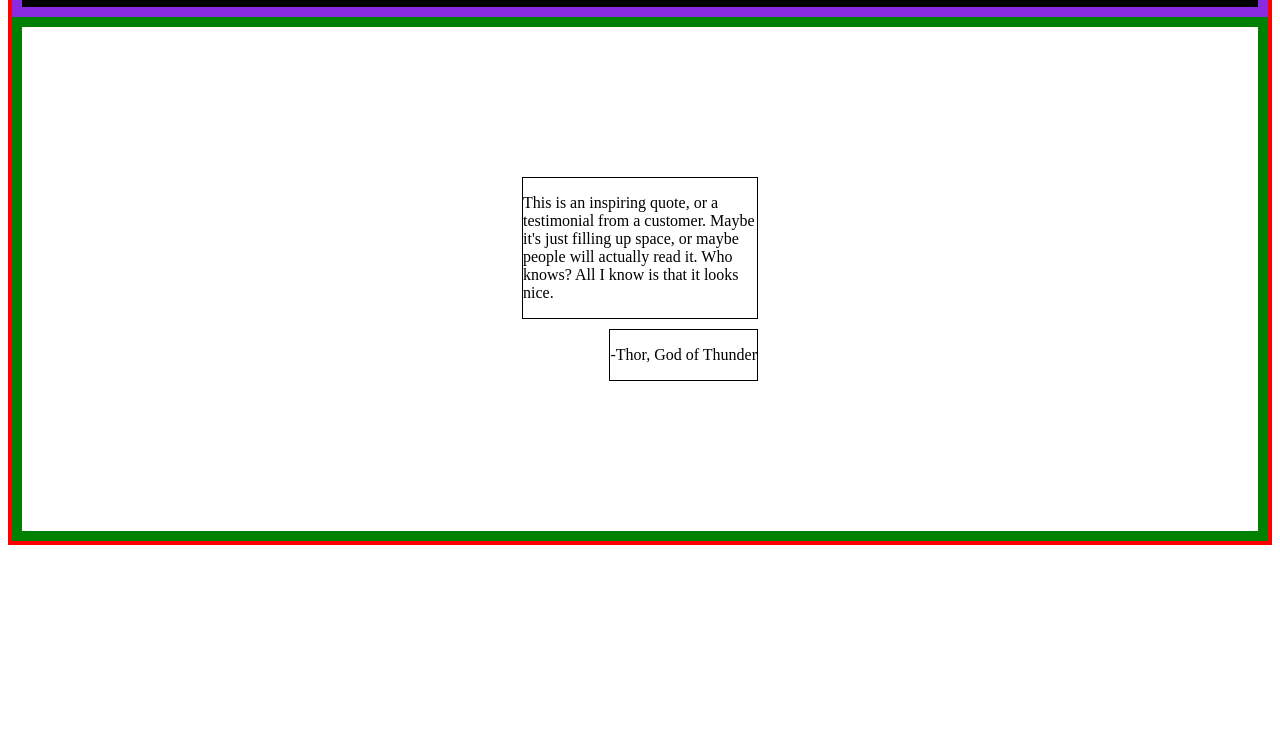
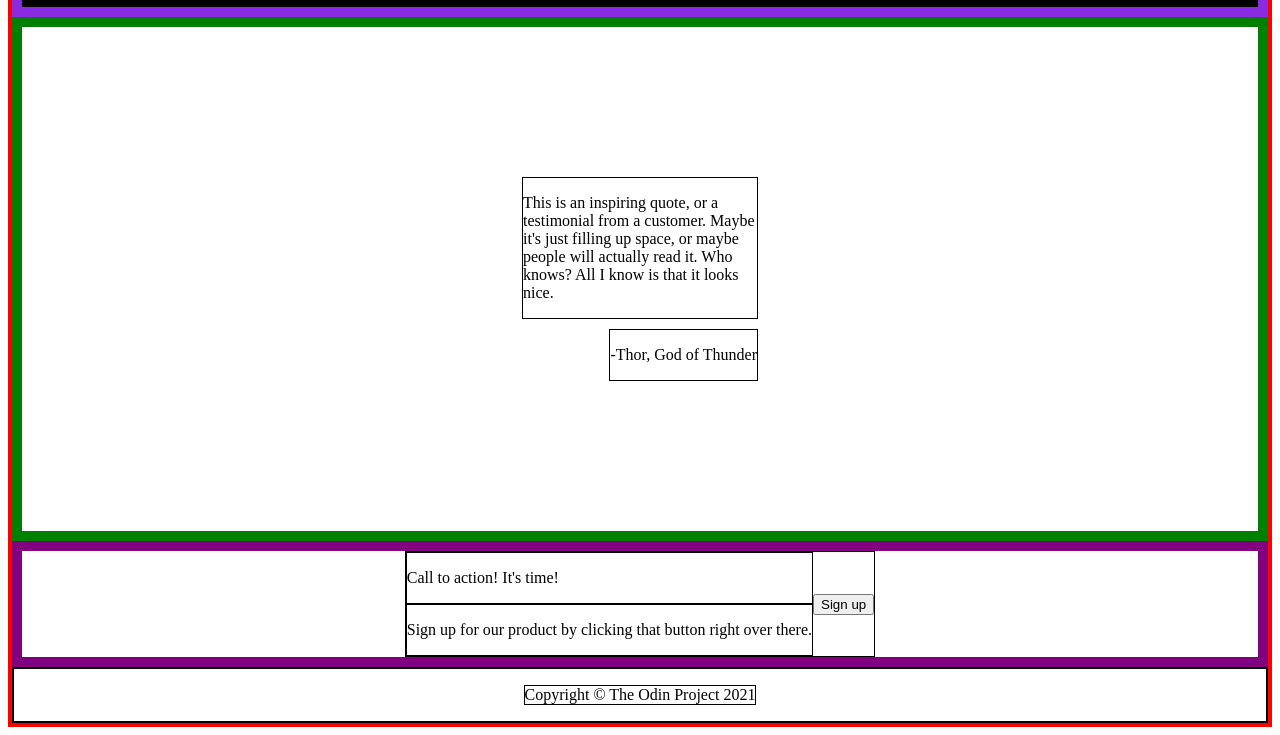
Before and after one commit to mkilickayadev/Landing-Page, a plain HTML site: page index.html in a window 1280 px wide. Shown: the part 1144-1879 px from the top of the page. Before the commit the page ends 1697 px from the top, so only its background shows below. Drawn offline with Linux system fonts and the light colour scheme.

Commit message:
Fill content (using  HTML) and specify layout (using CSS) of forth part and footer
Changes to be committed:
	modified:   index.html
	modified:   style.css

```diff
--- a/index.html
+++ b/index.html
@@ -123,12 +123,40 @@
 
     <!--************************************FOUR******************FOUR******************FOUR************************************-->
     <div class="four">
+    <!---------------------start-ONLY--------------------->   <!--ONLY-->
+        <div class="only">
+        <!--.four .only .texts-->
+            <div class="texts">
+            <!--.four .only .texts .tex1-->
+                <div class="text1">
+                    <p>Call to action! It's time!</p>
+                </div>
+            <!--.four .only .texts .tex1-->
+            <!--.four .only .texts .tex2-->
+                <div class="text2">
+                    <p>Sign up for our product by clicking that button right over there.</p>
+                </div>
+            <!--.four .only .texts .tex2-->
+            </div>
+        <!--.four .only .texts-->
 
+        <!--.four .only .button-two-->
+            <div class="button-two">
+                <button>Sign up</button>
+            </div>
+        <!--.four .only .button2-->
+        </div>
+    <!---------------------end-ONLY--------------------->
     </div>
     <!--************************************FOUR******************FOUR******************FOUR************************************-->
 
     <!--************************************FOOTER******************FOOTER******************FOOTER************************************-->
     <div class="footer">
+    <!---------------------start-ONLY--------------------->   <!--ONLY-->
+        <div class="only">
+            <p>Copyright © The Odin Project 2021</p>
+        </div>
+    <!---------------------end-ONLY--------------------->
 
     </div>
     <!--************************************FOOTER******************FOOTER******************FOOTER************************************-->
--- a/style.css
+++ b/style.css
@@ -128,3 +128,57 @@ body{
 /*---------------end-AUTHOR---------------*/
 
 /*------------------THREE------------------THREE------------------THREE------------------THREE------------------THREE------------------*/
+
+/*------------------FOUR------------------FOUR------------------FOUR------------------FOUR------------------FOUR------------------*/
+.four{
+    border: 10px solid purple;
+    display: flex;
+    flex-direction: column;
+    justify-content: center;
+    align-items: center;
+    /*padding: 50px 100px;*/
+}
+/*---------------start-ONLY---------------*/  /*ONLY*/
+.four .only{
+    border: 1px solid black;
+    display: flex;
+    flex-direction: row;
+    justify-content: space-between;
+    align-items: center;
+    /*padding: 25px 50px;*/
+}
+.only .four .texts{
+    border: 1px solid black;
+    display: flex;
+    flex-direction: column;
+    justify-content: center;
+    align-items: flex-start;
+    gap: 5px;
+}
+.text1, .text2{
+    border: 1px solid black;
+    padding: 0;
+}
+/*---------------end-ONLY---------------*/
+/*------------------FOUR------------------FOUR------------------FOUR------------------FOUR------------------FOUR------------------*/
+
+/*------------------FOOTER------------------FOOTER------------------FOOTER------------------FOOTER------------------FOOTER------------------*/
+.footer{
+    border: 1px solid black;
+    display: flex;
+    flex-direction: column;
+    align-items: stretch;
+    flex-shrink:0;
+}
+.footer .only{
+    border: 1px solid black;
+    display: flex;
+    flex-direction: column;
+    justify-content: center;
+    align-items: center;
+}
+
+.footer .only p{
+        border: 1px solid black;
+}
+/*------------------FOOTER------------------FOOTER------------------FOOTER------------------FOOTER------------------FOOTER------------------*/
```
